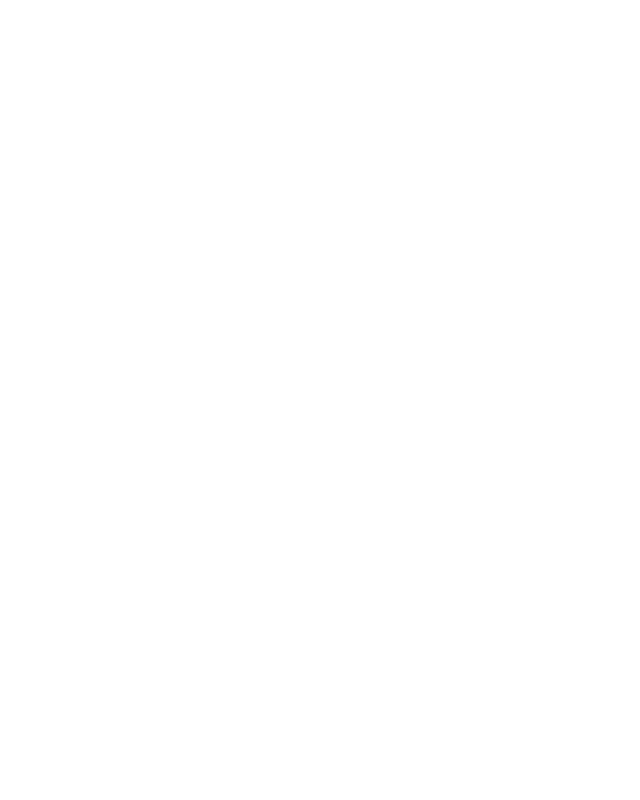
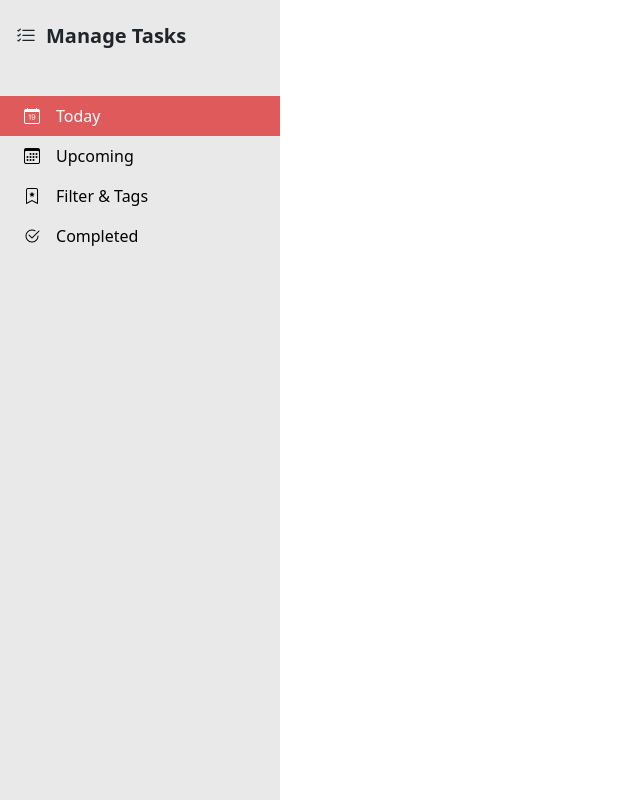
Before and after one commit to Steve-Dev07/react-practice-projects, a React (Vite) app in the folder todo_task_manager/: page / in a window 1280 px wide. Shown: the whole page, without its empty margins (0-640 px from the left). Built offline with nearby package versions, Linux system fonts and the light colour scheme.

Commit message:
feat(todo_task_manager: sidebar): Add sidebar with buttons
- Sidebar.tsx: structure of the sidebar and contains sidebar buttons
- SidebarBtn.tsx: each button of sidebar (can change ActiveTabContext)
- sidebar.css: styling of sidebar and conditional active sidebar buttons

```diff
--- a/todo_task_manager/src/App.tsx
+++ b/todo_task_manager/src/App.tsx
@@ -1,5 +1,6 @@
 import { useState } from "react";
 import { ActiveTabContext } from "./contexts/ActiveTabContext";
+import Sidebar from "./components/Sidebar";
 
 function App() {
 
@@ -7,6 +8,7 @@
 
   return(
     <ActiveTabContext.Provider value={{ activeTab, setActiveTab }}>
+      <Sidebar />
     </ActiveTabContext.Provider>
   );
 }
--- /dev/null
+++ b/todo_task_manager/src/components/Sidebar.tsx
@@ -0,0 +1,18 @@
+import SidebarBtn from "./SidebarBtn";
+import "../css/sidebar.css";
+
+function Sidebar() {
+  return(
+    <div id="sidebar-container">
+      <h5 className="ps-3 mt-4"><b><i className="bi bi-list-check"></i>&ensp;Manage Tasks</b></h5>
+      <div className="mt-5">
+        <SidebarBtn icon="calendar-date" label="Today" activeTabIndex={1} />
+        <SidebarBtn icon="calendar3" label="Upcoming" activeTabIndex={2} />
+        <SidebarBtn icon="bookmark-star" label="Filter & Tags" activeTabIndex={3} />
+        <SidebarBtn icon="check2-circle" label="Completed" activeTabIndex={4} />
+      </div>
+    </div>
+  );
+}
+
+export default Sidebar;
--- /dev/null
+++ b/todo_task_manager/src/components/SidebarBtn.tsx
@@ -0,0 +1,22 @@
+import { useContext } from "react";
+import { ActiveTabContext } from "../contexts/ActiveTabContext";
+
+type SideBarBtnProps = {
+  icon: string,
+  label: string,
+  activeTabIndex: number
+};
+
+function SidebarBtn({ icon, label, activeTabIndex }: SideBarBtnProps) {
+
+  const { activeTab, setActiveTab } = useContext(ActiveTabContext);
+
+  return(
+    <button className={`sidebar-btn ps-4 py-2 text-start${activeTab == activeTabIndex ? " sidebar-active-btn" : ""}`}
+      onClick={() => setActiveTab(activeTabIndex)}>
+      <i className={`bi bi-${icon}`}></i>&emsp;{label}
+    </button>
+  );
+}
+
+export default SidebarBtn;
--- /dev/null
+++ b/todo_task_manager/src/css/sidebar.css
@@ -0,0 +1,19 @@
+#sidebar-container {
+    position: absolute;
+    left: 0;
+    width: 280px;
+    height: 100vh;
+    background-color: #e9e9e9;
+}
+
+.sidebar-btn {
+    width: 100%;
+    background-color: #e9e9e9;
+    border: 0;
+}
+
+.sidebar-active-btn {
+    background-color: rgb(223, 91, 91);
+    color: white;
+    border-radius: 0px;
+}
```
